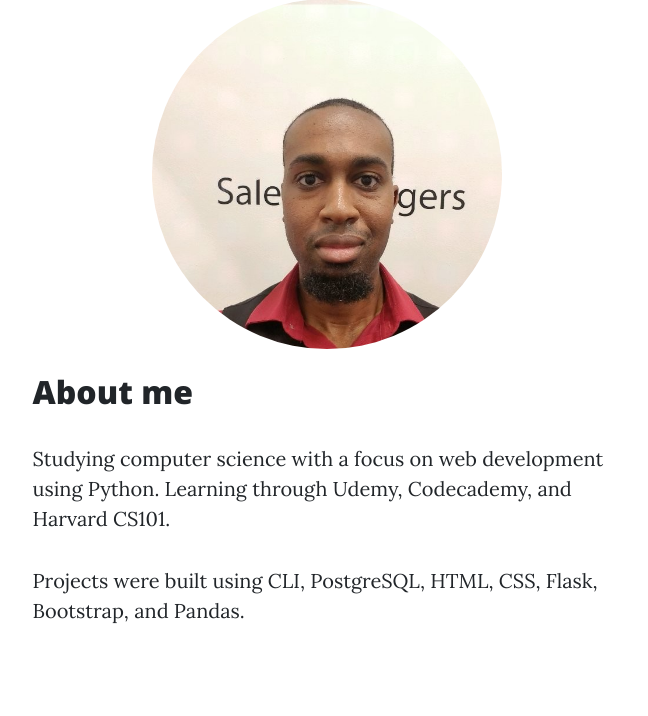
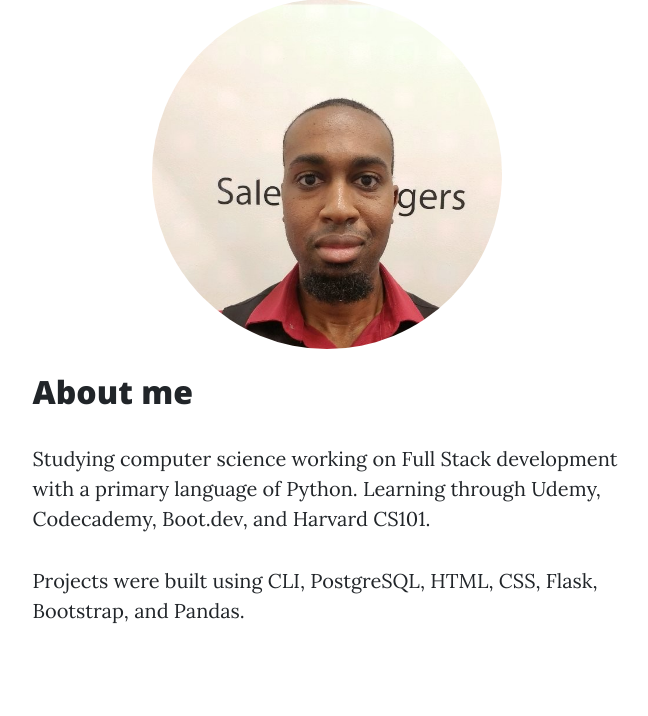
Before and after one commit to lilwill590/Portfolio-Website, a Flask app: page / in a window 1280 px wide. Shown: the part 581-1297 px from the top of the page, without its empty margins (313-961 px from the left). Run offline with Flask 3, Linux system fonts and the light colour scheme; some libraries are stand-ins or nearby versions.

Commit message:
Update bio on index.html

```diff
--- a/templates/index.html
+++ b/templates/index.html
@@ -21,7 +21,7 @@
                             <img class="d-block mx-auto mb-4 rounded-circle" src="{{ url_for('static', filename='assets/img/profile_picture.jfif') }}"
         alt="My profile picture." width="350" height="350"/>
                             <h2 class="post-title">About me</h2>
-                            <p class="post-subtitle">Studying computer science with a focus on web development using Python. Learning through Udemy, Codecademy, and Harvard CS101.</p>
+                            <p class="post-subtitle">Studying computer science working on Full Stack development with a primary language of Python. Learning through Udemy, Codecademy, Boot.dev, and Harvard CS101.</p>
                             <p>Projects were built using CLI, PostgreSQL, HTML, CSS, Flask, Bootstrap, and Pandas.</p>
 <!--                        </a>-->
                     </div>
```
